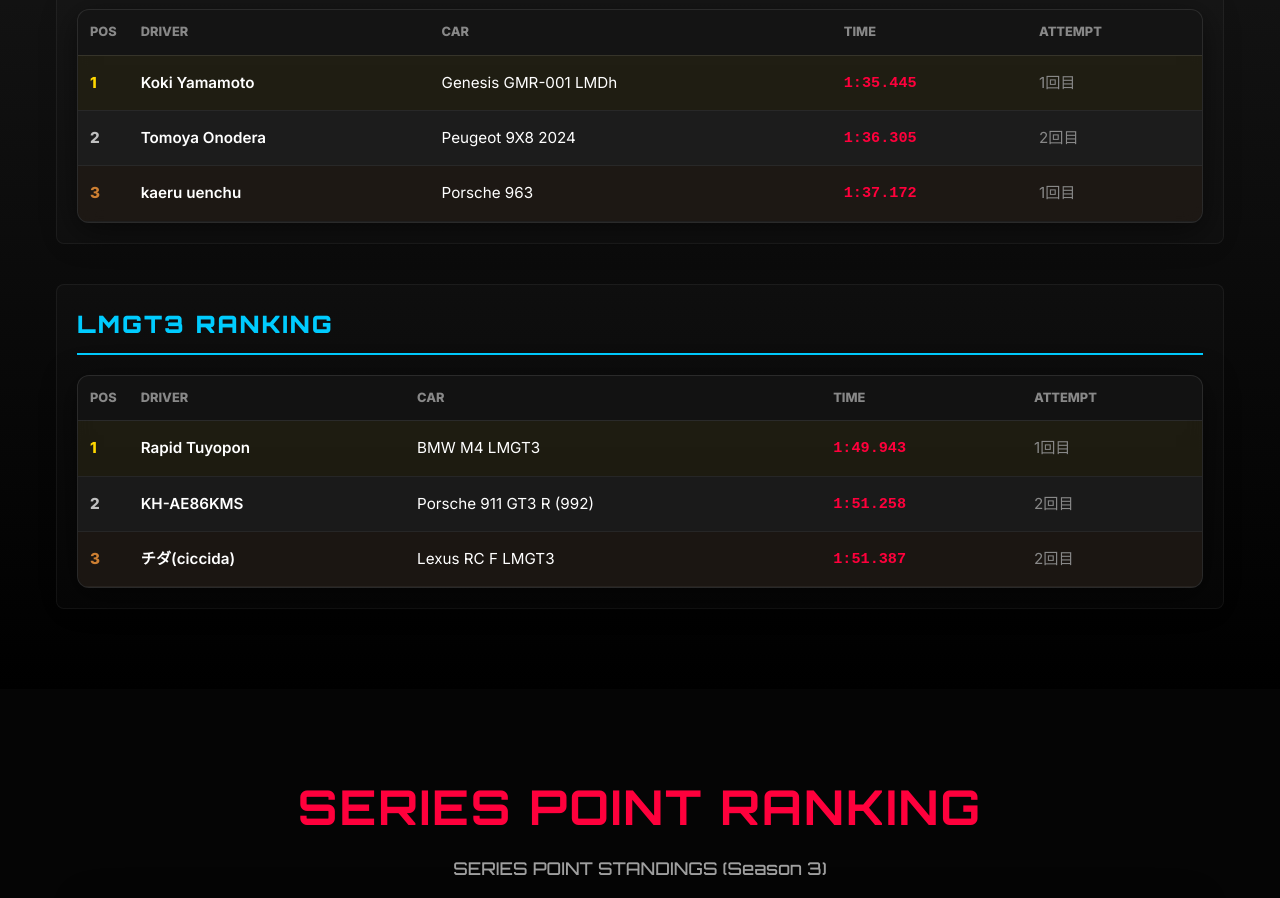
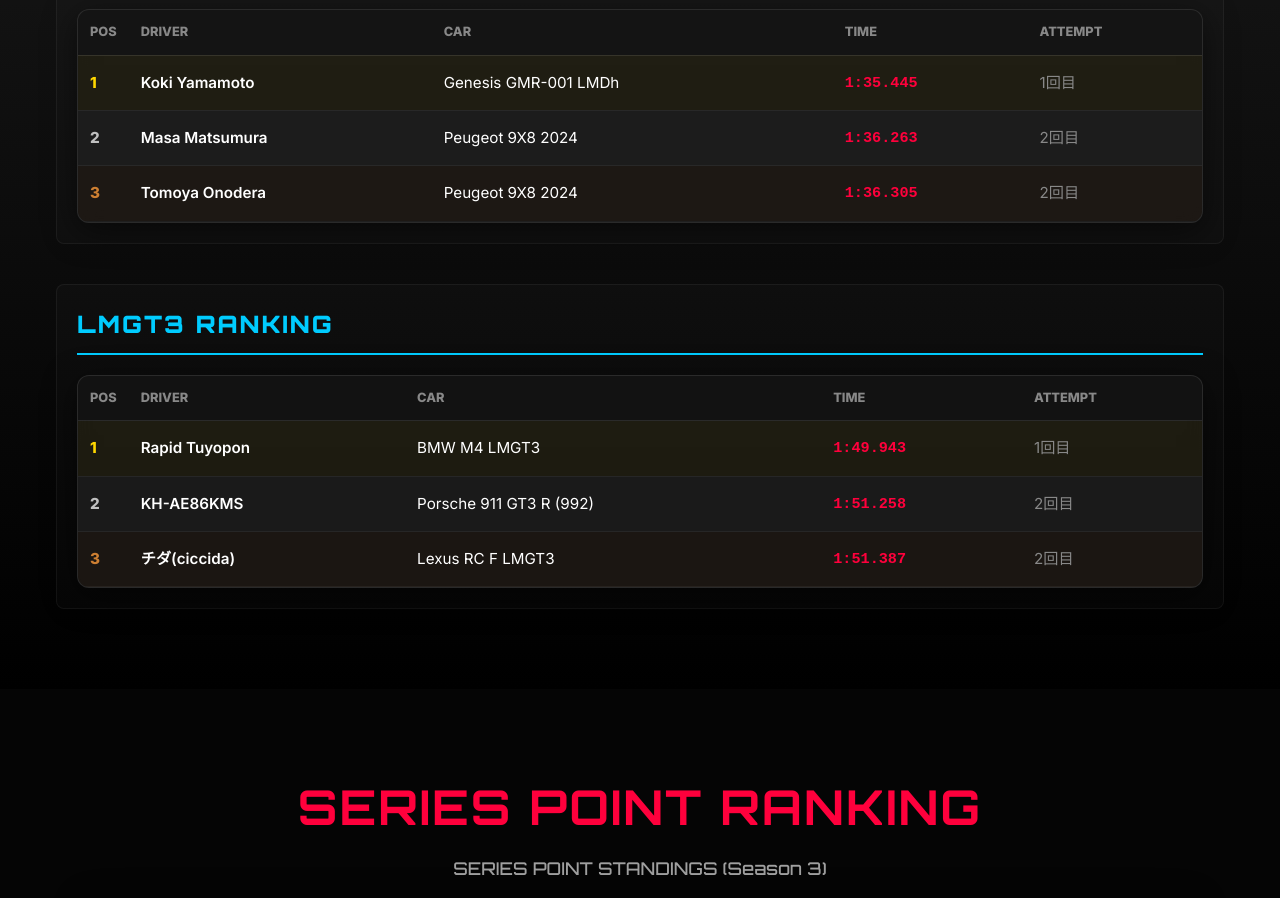
Before and after one commit to ciccida/wec-sprint-series, a React (Vite) app: page / in a window 1280 px wide. Shown: the part 3917-4815 px from the top of the page. Built offline with nearby package versions, Linux system fonts and the light colour scheme.

Commit message:
Add Masa Matsumura to time attack results

```diff
--- a/src/data/timeAttackData.js
+++ b/src/data/timeAttackData.js
@@ -9,6 +9,7 @@ export const timeAttackData = {
       image: "/images/ta_s3_rd1.jpg",
       results: [
         { name: "Koki Yamamoto", class: "HYPERCAR", car: "Genesis GMR-001 LMDh", time: "1:35.445", attempt: 1 },
+        { name: "Masa Matsumura", class: "HYPERCAR", car: "Peugeot 9X8 2024", time: "1:36.263", attempt: 2 },
         { name: "Tomoya Onodera", class: "HYPERCAR", car: "Peugeot 9X8 2024", time: "1:36.305", attempt: 2 },
         { name: "kaeru uenchu", class: "HYPERCAR", car: "Porsche 963", time: "1:37.172", attempt: 1 },
         { name: "Sasuke_yuuuki", class: "HYPERCAR", car: "Toyota GR010 Hybrid", time: "1:37.311", attempt: 1 },
```
